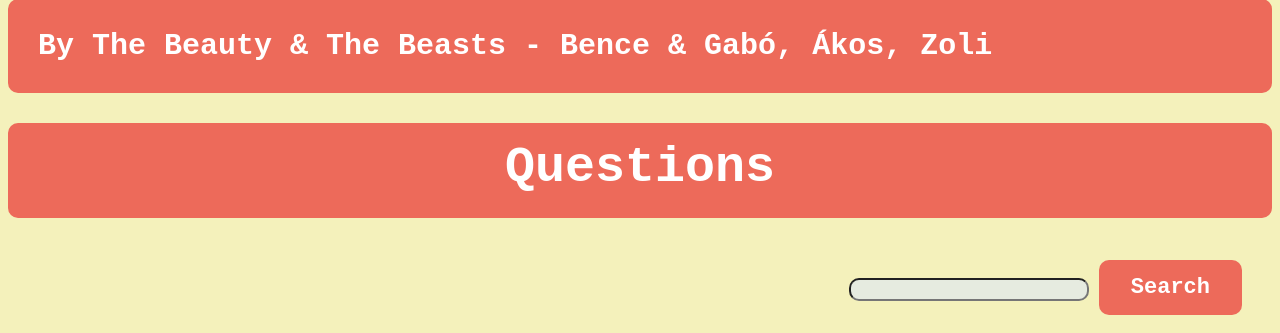
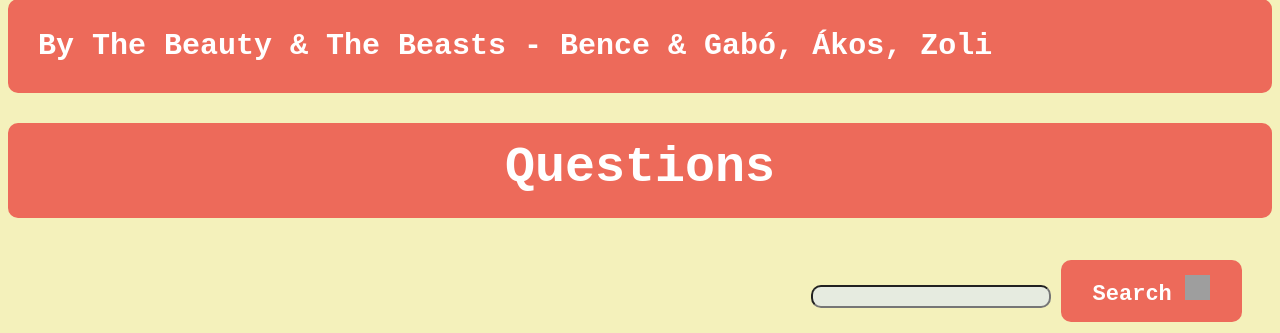
Before and after one commit to gabriellaZana/AskMate_The-Beauty-and-the-Beasts, a Flask app: page / in a window 1280 px wide. Shown: the part 160-493 px from the top of the page. Run offline with Flask 2, Linux system fonts and the light colour scheme; data that the repository does not hold is empty; some libraries are stand-ins or nearby versions; grey boxes are pictures that could not be loaded.

Commit message:
fancy search button

```diff
--- a/templates/list.html
+++ b/templates/list.html
@@ -13,7 +13,7 @@
         <h2 id="top"> Questions </h2>
         <form id="search" action="/search" method="post">
             <input class="search" type="search" name="asksearch">
-            <button class=button type="submit" name="submitquestion"> Search </button>
+            <button class=button type="submit" name="submitquestion"> Search  <img src="http://www.icone-png.com/png/2/1508.png" width="25" height="25"></button>
         </form>
         <br>
         <table border="1" align="center">
```
